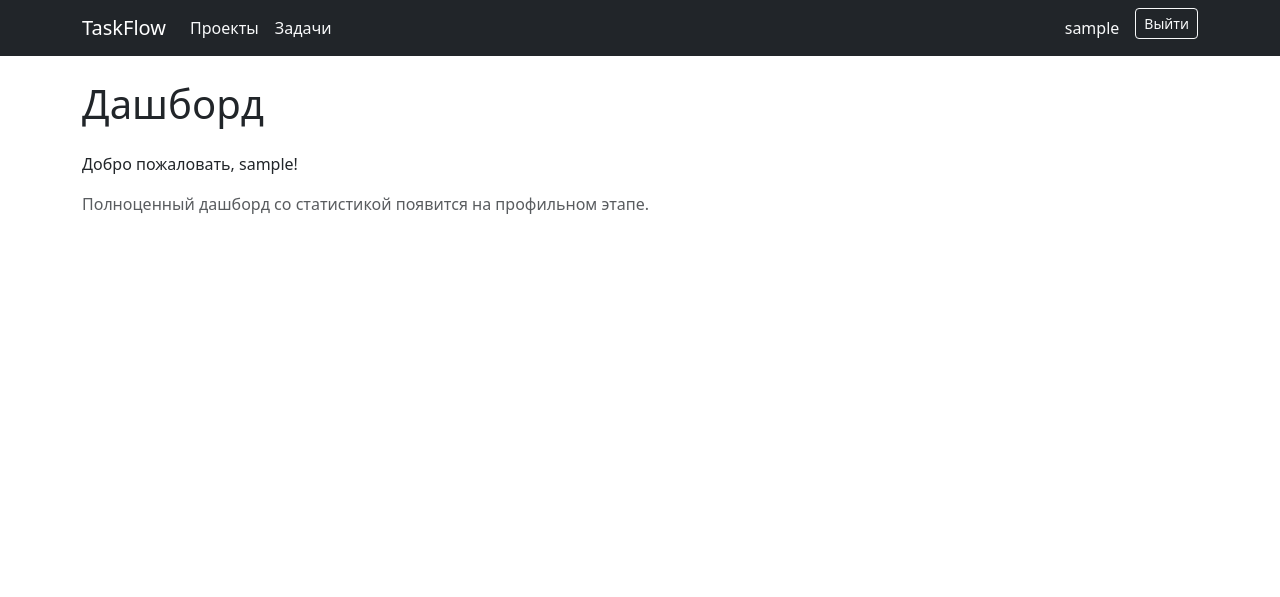
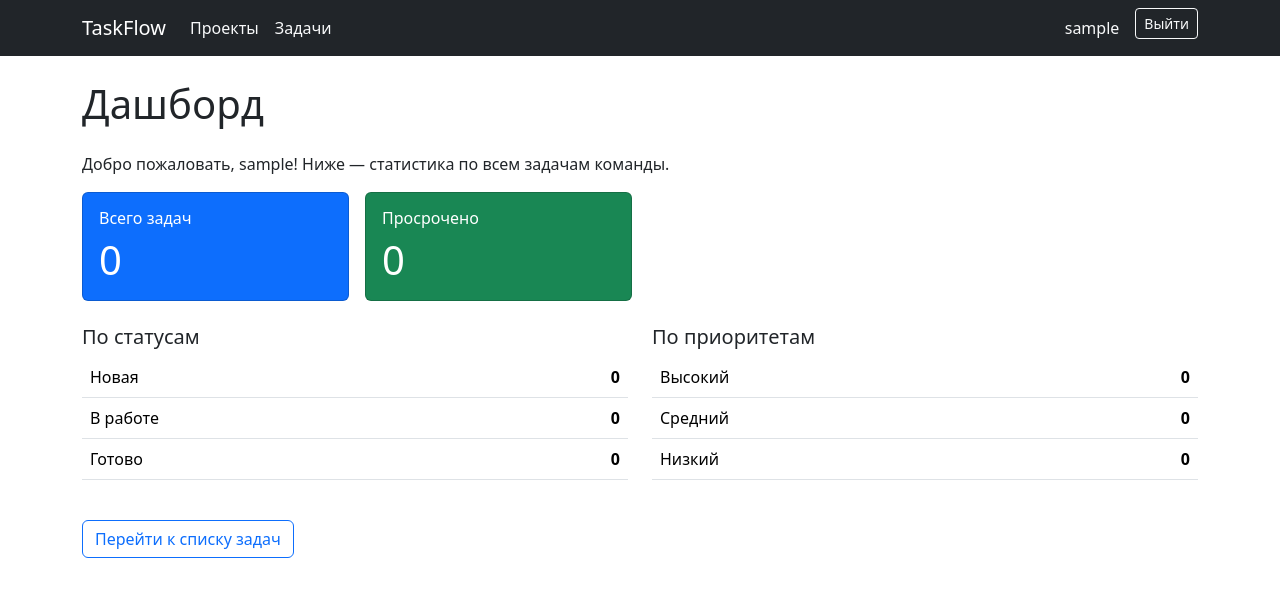
Before and after one commit to qweed2422-maker/taskflow, a Django app: page / in a window 1280 px wide. Shown: the top 597 px of the page. Run offline with Django 4.2, Linux system fonts and the light colour scheme; the visitor is signed in with stand-in values (Sample User, id 1); data that the repository does not hold is empty.

Commit message:
Этап 11: дашборд со статистикой (по статусам, приоритетам, просроченным), TaskQuerySet.visible_to()

```diff
--- a/dashboard/views.py
+++ b/dashboard/views.py
@@ -1,7 +1,35 @@
 from django.contrib.auth.decorators import login_required
 from django.shortcuts import render
+from django.utils import timezone
+
+from tasks.models import Task
 
 
 @login_required
 def dashboard_home(request):
-    return render(request, 'dashboard/home.html')
+    visible_tasks = Task.objects.visible_to(request.user)
+
+    status_stats = [
+        {"label": label, "count": visible_tasks.filter(status=value).count()}
+        for value, label in Task.Status.choices
+    ]
+
+    priority_stats = [
+        {"label": label, "count": visible_tasks.filter(priority=value).count()}
+        for value, label in Task.Priority.choices
+    ]
+
+    overdue_count = (
+        visible_tasks
+        .filter(deadline__lt=timezone.localdate())
+        .exclude(status=Task.Status.DONE)
+        .count()
+    )
+
+    context = {
+        "total_tasks": visible_tasks.count(),
+        "status_stats": status_stats,
+        "priority_stats": priority_stats,
+        "overdue_count": overdue_count,
+    }
+    return render(request, "dashboard/home.html", context)
--- a/tasks/models.py
+++ b/tasks/models.py
@@ -3,6 +3,19 @@ from django.db import models
 
 from projects.models import Project
 
+class TaskQuerySet(models.QuerySet):
+    def visible_to(self, user):
+        """
+        Задачи, видимые пользователю по правам доступа.
+        Руководитель видит все задачи, сотрудник — только те,
+        где он автор или исполнитель. Используется и в CRUD задач,
+        и в дашборде, чтобы логика видимости не дублировалась.
+        """
+        from accounts.permissions import is_manager  # локальный импорт — без циклической зависимости
+
+        if is_manager(user):
+            return self
+        return self.filter(models.Q(author=user) | models.Q(assignee=user))
 
 class Task(models.Model):
     class Status(models.TextChoices):
@@ -30,6 +43,8 @@ class Task(models.Model):
         choices=Priority.choices,
         default=Priority.MEDIUM,
     )
+
+    objects = TaskQuerySet.as_manager()
 
     author = models.ForeignKey(
         settings.AUTH_USER_MODEL,
--- a/templates/dashboard/home.html
+++ b/templates/dashboard/home.html
@@ -4,8 +4,58 @@
 
 {% block content %}
   <h1 class="mb-4">Дашборд</h1>
-  <p>Добро пожаловать, {{ user.username }}!</p>
-  <p class="text-muted">
-    Полноценный дашборд со статистикой появится на профильном этапе.
+  <p>Добро пожаловать, {{ user.username }}!
+    {% if is_manager %}Ниже — статистика по всем задачам команды.
+    {% else %}Ниже — статистика по вашим задачам.{% endif %}
   </p>
+
+  <div class="row g-3 mb-4">
+    <div class="col-md-3">
+      <div class="card text-bg-primary h-100">
+        <div class="card-body">
+          <h6 class="card-title">Всего задач</h6>
+          <p class="display-6 mb-0">{{ total_tasks }}</p>
+        </div>
+      </div>
+    </div>
+    <div class="col-md-3">
+      <div class="card {% if overdue_count > 0 %}text-bg-danger{% else %}text-bg-success{% endif %} h-100">
+        <div class="card-body">
+          <h6 class="card-title">Просрочено</h6>
+          <p class="display-6 mb-0">{{ overdue_count }}</p>
+        </div>
+      </div>
+    </div>
+  </div>
+
+  <div class="row g-4">
+    <div class="col-md-6">
+      <h5>По статусам</h5>
+      <table class="table">
+        <tbody>
+          {% for row in status_stats %}
+            <tr>
+              <td>{{ row.label }}</td>
+              <td class="text-end"><strong>{{ row.count }}</strong></td>
+            </tr>
+          {% endfor %}
+        </tbody>
+      </table>
+    </div>
+    <div class="col-md-6">
+      <h5>По приоритетам</h5>
+      <table class="table">
+        <tbody>
+          {% for row in priority_stats %}
+            <tr>
+              <td>{{ row.label }}</td>
+              <td class="text-end"><strong>{{ row.count }}</strong></td>
+            </tr>
+          {% endfor %}
+        </tbody>
+      </table>
+    </div>
+  </div>
+
+  <a href="{% url 'tasks:list' %}" class="btn btn-outline-primary mt-4">Перейти к списку задач</a>
 {% endblock %}
```
Also changed, not shown: tasks/views.py (+2 -9 lines).
